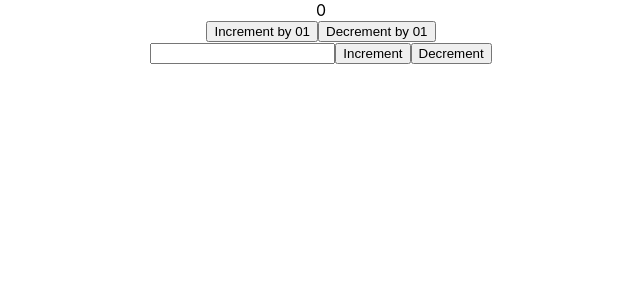
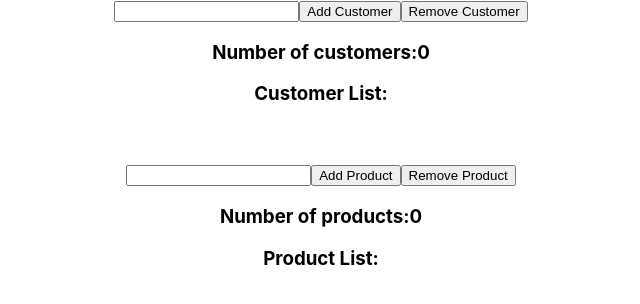
Before and after one commit to Yasith-Heshan/redux-tutorial, a React (Create React App) app: page / in a window 1280 px wide. Shown: the top 304 px of the page, without its empty margins (319-959 px from the left). Built offline with nearby package versions, Linux system fonts and the light colour scheme.

Commit message:
Use of redux toolkit

```diff
--- a/package.json
+++ b/package.json
@@ -3,6 +3,7 @@
   "version": "0.1.0",
   "private": true,
   "dependencies": {
+    "@reduxjs/toolkit": "^2.0.1",
     "@testing-library/jest-dom": "^5.17.0",
     "@testing-library/react": "^13.4.0",
     "@testing-library/user-event": "^13.5.0",
--- a/src/App.js
+++ b/src/App.js
@@ -1,37 +1,45 @@
 import './App.css';
+import {useState} from "react";
 import {useDispatch, useSelector} from "react-redux";
-import {useState} from "react";
-import {numberDecrement, numberIncrement} from "./store/store";
+import {addNewCustomer, removeCustomer} from "./store/custormerSlice";
+import {addNewProduct, removeProduct} from "./store/productSlice";
 
 function App() {
-    const number = useSelector((state) => state.number);
-    const [userInput, setUserInput] = useState('');
+    const [customer, setCustomer] = useState('');
+    const [product, setProduct] = useState('');
+    const {customerCount,customerList} = useSelector(store=>store.customerSlice);
+    const {productCount,productList} = useSelector(store=>store.productSlice);
     const dispatch = useDispatch();
+
     return (
 
         <div className="App">
-            {number}
+           <input onChange={(e)=>setCustomer(e.target.value)}/>
+            <button onClick={()=>dispatch(addNewCustomer(customer))}>Add Customer</button>
+            <button onClick={()=>dispatch(removeCustomer(customer))}>Remove Customer</button>
+            <h3>Number of customers:{customerCount}</h3>
+            <h3>Customer List:</h3>
+            <ul>
+                {
+                    customerList.map(
+                        (customer,index)=><li key={index}>{customer}</li>
+                    )
+                }
+            </ul>
             <br/>
-            <button onClick={() => {
-                dispatch(numberIncrement())
-            }}>Increment by 01
-            </button>
-            <button onClick={
-                () => {
-                    dispatch(numberDecrement())
+            <br/>
+            <input onChange={(e)=>setProduct(e.target.value)}/>
+            <button onClick={()=>dispatch(addNewProduct(product))}>Add Product</button>
+            <button onClick={()=>dispatch(removeProduct(product))}>Remove Product</button>
+            <h3>Number of products:{productCount}</h3>
+            <h3>Product List:</h3>
+            <ul>
+                {
+                    productList.map(
+                        (product,index)=><li key={index}>{product}</li>
+                    )
                 }
-            }>Decrement by 01
-            </button>
-            <br/>
-            <input value={userInput} onChange={(e)=>{setUserInput(e.currentTarget.value)}}/>
-            <button onClick={()=>{
-                dispatch(numberIncrement(parseInt(userInput)))
-            }}>Increment</button>
-            <button onClick={
-                ()=>{
-                    dispatch(numberDecrement(parseInt(userInput)))
-                }
-            }>Decrement</button>
+            </ul>
         </div>
 
     );
--- a/src/index.js
+++ b/src/index.js
@@ -3,14 +3,16 @@ import ReactDOM from 'react-dom/client';
 import './index.css';
 import App from './App';
 import reportWebVitals from './reportWebVitals';
+import store from "./store/store";
 import {Provider} from "react-redux";
-import store from "./store/store";
 
 const root = ReactDOM.createRoot(document.getElementById('root'));
 root.render(
     <Provider store={store}>
         <React.StrictMode>
-            <App/>
+            <Provider store={store}>
+                <App/>
+            </Provider>
         </React.StrictMode>
     </Provider>
 );
--- /dev/null
+++ b/src/store/custormerSlice.js
@@ -0,0 +1,25 @@
+import {createSlice} from "@reduxjs/toolkit";
+
+const initialState = {
+    customerCount:0,
+    customerList:[],
+}
+const custormerSlice = createSlice(
+    {
+        name: 'customer',
+        initialState,
+        reducers:{
+            addNewCustomer:(state,action)=>{
+                state.customerCount+=1;
+                state.customerList = [...state.customerList,action.payload]
+            },
+            removeCustomer:(state,action)=>{
+                state.customerCount-=1;
+                state.customerList = state.customerList.filter(item=>item!==action.payload);
+            }
+        }
+    }
+)
+
+export const {addNewCustomer, removeCustomer} = custormerSlice.actions;
+export default custormerSlice.reducer;
--- /dev/null
+++ b/src/store/productSlice.js
@@ -0,0 +1,29 @@
+import {createSlice} from "@reduxjs/toolkit";
+
+const initialState = {
+    productCount: 0,
+    productList: [],
+}
+
+const productSlice = createSlice(
+    {
+        name: 'product',
+        initialState,
+        reducers: {
+            addNewProduct: (state, action) => {
+                console.log(action.type);
+                state.productCount+=1;
+                state.productList = [...state.productList,action.payload];
+            },
+            removeProduct:(state,action)=>{
+                state.productCount-=1;
+                state.productList = state.productList.filter(
+                    product=> product!==action.payload
+                )
+            }
+        }
+    }
+)
+
+export const {addNewProduct,removeProduct} = productSlice.actions;
+export default productSlice.reducer;
--- a/src/store/store.js
+++ b/src/store/store.js
@@ -1,38 +1,14 @@
-import {createStore} from 'redux';
+import {configureStore} from "@reduxjs/toolkit";
+import customerSliceReducer from './custormerSlice';
+import productSliceReducer from './productSlice'
 
-const initialState  = {
-    number : 0
-}
-
-export const numberActionTypes = {
-    INC: 'increment',
-    DEC: 'decrement',
-}
-
-export const numberIncrement = (payload=1)=>(
+const store = configureStore(
     {
-        type:numberActionTypes.INC,
-        payload
+        reducer: {
+            customerSlice: customerSliceReducer,
+            productSlice:productSliceReducer,
+        }
     }
-)
-
-export const numberDecrement = (payload=1)=>(
-    {
-        type:numberActionTypes.DEC,
-        payload
-    }
-)
-const reducer = (state=initialState, action)=>{
-    if(action.type === numberActionTypes.INC){
-        return {number: state.number + action.payload};
-    }
-    if(action.type === numberActionTypes.DEC){
-        return {number: state.number - action.payload};
-    }
-
-    return state;
-}
-
-const store = createStore(reducer);
+);
 
 export default store;
```
Also changed, not shown: 1 other file (tests, documents, lock files or other folders).
